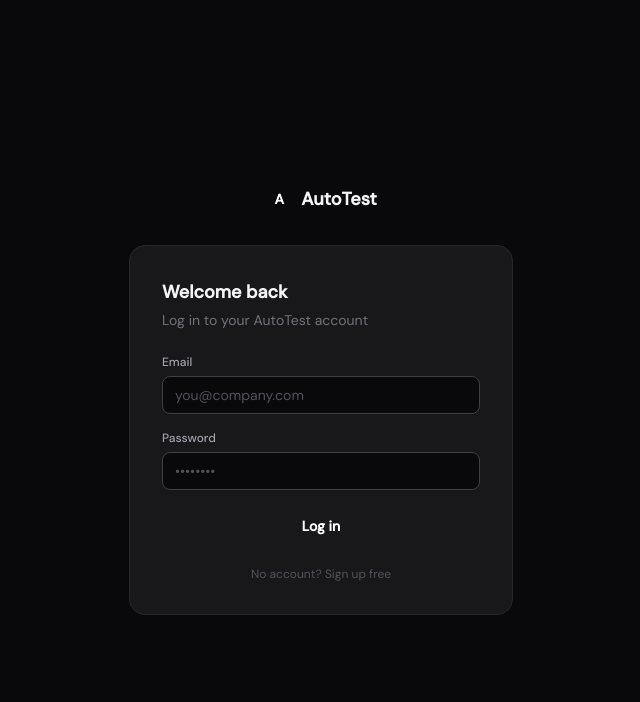
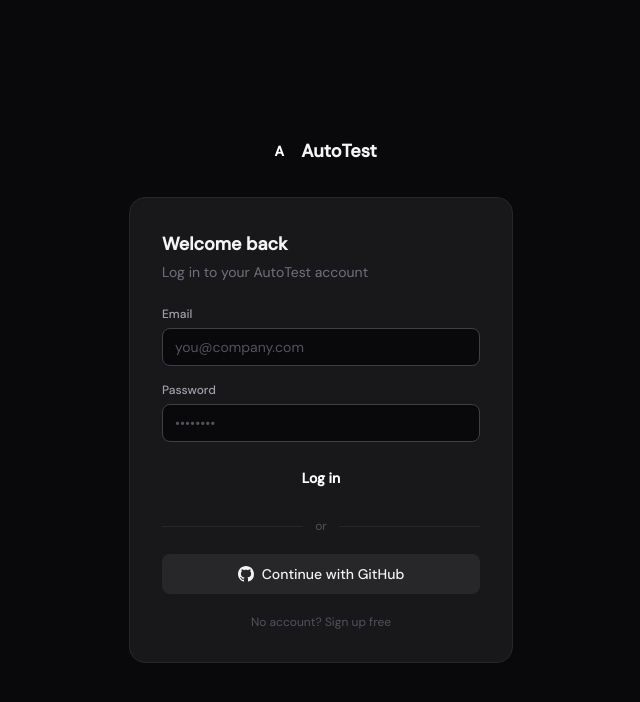
Before and after one commit to manisrivas/auto-test, a Next.js app in the folder dashboard/: page /login in a window 1280 px wide. Shown: the top 702 px of the page, without its empty margins (319-959 px from the left). Built offline with nearby package versions, Linux system fonts and the light colour scheme; a web font is replaced by a local one.

Commit message:
fix: use signIn with callbackUrl for GitHub OAuth, add GitHub button to login page

```diff
--- a/dashboard/app/login/page.tsx
+++ b/dashboard/app/login/page.tsx
@@ -1,6 +1,7 @@
 "use client";
 
 import { signIn } from "next-auth/react";
+
 import { useRouter, useSearchParams } from "next/navigation";
 import { useState, Suspense } from "react";
 import { register } from "@/lib/api";
@@ -95,6 +96,20 @@
             </button>
           </form>
 
+          <div className="relative my-5">
+            <div className="absolute inset-0 flex items-center"><div className="w-full border-t border-zinc-800" /></div>
+            <div className="relative flex justify-center"><span className="bg-zinc-900 px-3 text-xs text-zinc-600">or</span></div>
+          </div>
+
+          <button
+            type="button"
+            onClick={() => signIn("github", { callbackUrl: "/dashboard" })}
+            className="w-full flex items-center justify-center gap-2 bg-zinc-800 hover:bg-zinc-700 text-zinc-100 py-2.5 rounded-lg text-sm font-medium transition"
+          >
+            <svg width="16" height="16" viewBox="0 0 24 24" fill="currentColor"><path d="M12 0C5.37 0 0 5.37 0 12c0 5.31 3.435 9.795 8.205 11.385.6.105.825-.255.825-.57 0-.285-.015-1.23-.015-2.235-3.015.555-3.795-.735-4.035-1.41-.135-.345-.72-1.41-1.23-1.695-.42-.225-1.02-.78-.015-.795.945-.015 1.62.87 1.845 1.23 1.08 1.815 2.805 1.305 3.495.99.105-.78.42-1.305.765-1.605-2.67-.3-5.46-1.335-5.46-5.925 0-1.305.465-2.385 1.23-3.225-.12-.3-.54-1.53.12-3.18 0 0 1.005-.315 3.3 1.23.96-.27 1.98-.405 3-.405s2.04.135 3 .405c2.295-1.56 3.3-1.23 3.3-1.23.66 1.65.24 2.88.12 3.18.765.84 1.23 1.905 1.23 3.225 0 4.605-2.805 5.625-5.475 5.925.435.375.81 1.095.81 2.22 0 1.605-.015 2.895-.015 3.3 0 .315.225.69.825.57A12.02 12.02 0 0 0 24 12c0-6.63-5.37-12-12-12z"/></svg>
+            Continue with GitHub
+          </button>
+
           <p className="text-xs text-center text-zinc-600 mt-5">
             {mode === "login" ? "No account?" : "Already have an account?"}{" "}
             <button
--- a/dashboard/components/NewProjectPanel.tsx
+++ b/dashboard/components/NewProjectPanel.tsx
@@ -2,6 +2,7 @@
 
 import { useEffect, useState } from "react";
 import { useSession } from "next-auth/react";
+import { signIn } from "next-auth/react";
 import {
   getGitHubRepos,
   connectRepo,
@@ -124,13 +125,13 @@
                 <p style={{ fontFamily: "DM Mono, monospace", fontSize: 11, color: "#8a8a8a", marginBottom: 24, lineHeight: 1.7 }}>
                   Sign in with GitHub to see your repositories<br />and import them with one click.
                 </p>
-                <a
-                  href="/api/auth/signin/github"
-                  style={{ display: "inline-flex", alignItems: "center", gap: 8, background: "#0a0a0a", color: "#fff", borderRadius: 8, padding: "10px 24px", fontFamily: "DM Sans, sans-serif", fontSize: 13, fontWeight: 500, textDecoration: "none" }}
+                <button
+                  onClick={() => signIn("github", { callbackUrl: "/dashboard" })}
+                  style={{ display: "inline-flex", alignItems: "center", gap: 8, background: "#0a0a0a", color: "#fff", borderRadius: 8, padding: "10px 24px", fontFamily: "DM Sans, sans-serif", fontSize: 13, fontWeight: 500, border: "none", cursor: "pointer" }}
                 >
                   <i className="ti ti-brand-github" style={{ fontSize: 15 }} />
                   Sign in with GitHub
-                </a>
+                </button>
               </div>
             ) : reposLoading ? (
               <div style={{ fontFamily: "DM Mono, monospace", fontSize: 12, color: "#8a8a8a", padding: "24px 0" }}>Loading repositories…</div>
```
